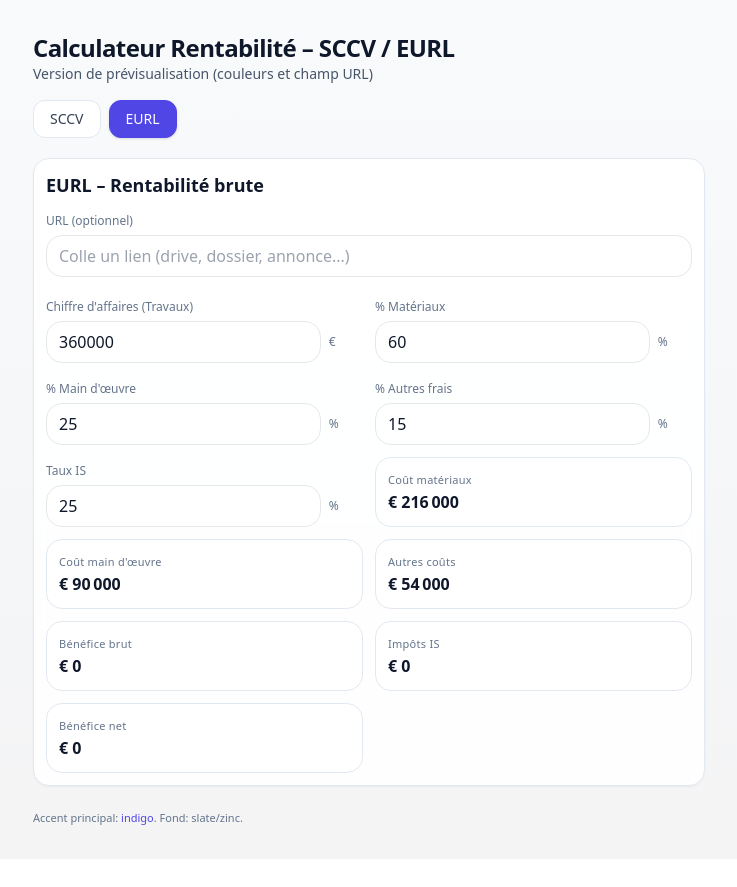
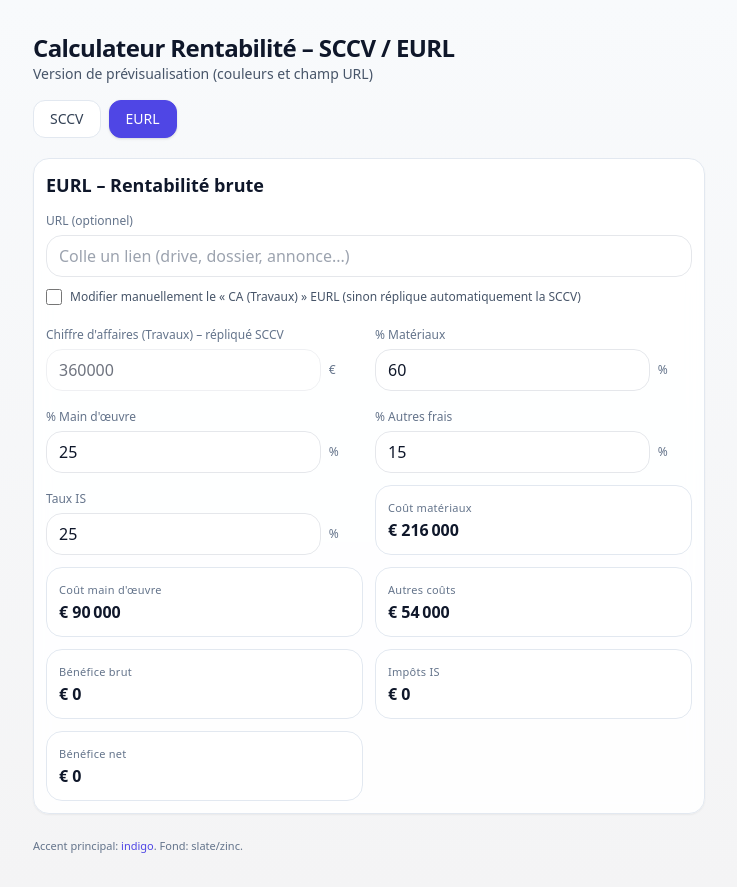
Before and after one commit to Cyse95/Appli-Rentabilit-Immo, a React (Vite) app: page / in a window 1280 px wide. Both pictures are taken after a click on the button "EURL". Shown: the whole page, without its empty margins (271-1008 px from the left). Before the commit the page ends 859 px from the top, so only its background shows below. Built offline with nearby package versions, Linux system fonts and the light colour scheme.

Commit message:
Update App.tsx

```diff
--- a/src/App.tsx
+++ b/src/App.tsx
@@ -2,18 +2,6 @@ import React, { useEffect, useMemo, useState } from "react";
 import { Card, CardContent, CardHeader, CardTitle } from "@/components/ui/card";
 import { Input } from "@/components/ui/input";
 import { Label } from "@/components/ui/label";
-
-/*
-  Preview CANVA – Ajout d'un champ URL sous le titre + thème pro
-  --------------------------------------------------------------
-  - Nouveau champ texte "URL (optionnel)" juste sous chaque titre de carte (SCCV & EURL)
-  - Thème : fond dégradé slate -> zinc, cartes sur fond blanc, accents indigo
-  - Onglets modernisés
-  - Conserve toute la logique précédente :
-      * état remonté dans App, persistance localStorage
-      * sync par défaut EURL.travaux = SCCV.prixRenovM2 * surfaceM2
-        jusqu'à modification manuelle du champ EURL.travaux
-*/
 
 type TabKey = "sccv" | "eurl";
 
@@ -24,6 +12,8 @@ type EURLState = {
   moPct: number;
   caAutresPct: number;
   tauxIS: number;
+  /** NEW: si true, l'utilisateur modifie manuellement; sinon, réplique la SCCV */
+  manualTravaux?: boolean;
 };
 
 type SCCVState = {
@@ -49,11 +39,13 @@ function Num({
   value,
   onChange,
   suffix,
+  disabled,
 }: {
   label: string;
   value: number;
   onChange: (v: number) => void;
   suffix?: string;
+  disabled?: boolean;
 }) {
   return (
     <div className="space-y-1">
@@ -65,7 +57,9 @@ function Num({
           onChange={(e) =>
             onChange(parseFloat(e.target.value.replace(",", ".")) || 0)
           }
-          className="bg-white/60"
+          className={`bg-white/60 ${disabled ? "opacity-60 cursor-not-allowed" : ""}`}
+          disabled={disabled}
+          readOnly={disabled}
         />
         {suffix && (
           <span className="text-xs text-slate-500 w-10 select-none">{suffix}</span>
@@ -136,11 +130,12 @@ function Tabs({
 function CalculateurEURL({
   eurl,
   setEurl,
-  markTravauxTouched,
+  sccvTravaux,
 }: {
   eurl: EURLState;
   setEurl: (s: EURLState) => void;
-  markTravauxTouched: () => void;
+  /** valeur calculée côté SCCV: prixRenovM2 * surfaceM2 */
+  sccvTravaux: number;
 }) {
   const caTotal = useMemo(() => eurl.travaux, [eurl.travaux]);
   const coutMat = useMemo(
@@ -166,12 +161,21 @@ function CalculateurEURL({
   );
   const benefNet = useMemo(() => benefBrut - impots, [benefBrut, impots]);
 
+  // Si le mode n'est PAS manuel, on réplique en continu la valeur SCCV
+  useEffect(() => {
+    if (!eurl.manualTravaux && eurl.travaux !== sccvTravaux) {
+      setEurl({ ...eurl, travaux: sccvTravaux });
+    }
+    // eslint-disable-next-line react-hooks/exhaustive-deps
+  }, [sccvTravaux, eurl.manualTravaux]);
+
   return (
     <Card className="mb-6 shadow-sm border-slate-200 bg-white/90 backdrop-blur">
       <CardHeader className="pb-2">
         <CardTitle className="text-lg font-semibold text-slate-900">
           EURL – Rentabilité brute
         </CardTitle>
+
         {/* Champ URL juste sous le titre */}
         <div className="mt-2">
           <TextField
@@ -181,17 +185,39 @@ function CalculateurEURL({
             onChange={(v) => setEurl({ ...eurl, url: v })}
           />
         </div>
+
+        {/* NEW: Checkbox mode manuel / sync SCCV */}
+        <div className="mt-3 flex items-center gap-2">
+          <input
+            id="chk-manual-travaux"
+            type="checkbox"
+            className="h-4 w-4 accent-indigo-600"
+            checked={!!eurl.manualTravaux}
+            onChange={(e) => {
+              const manual = e.target.checked;
+              if (manual) {
+                // passer en manuel: l'utilisateur pourra éditer librement
+                setEurl({ ...eurl, manualTravaux: true });
+              } else {
+                // repasser en auto: on resynchronise immédiatement puis on verrouille
+                setEurl({ ...eurl, manualTravaux: false, travaux: sccvTravaux });
+              }
+            }}
+          />
+          <Label htmlFor="chk-manual-travaux" className="text-xs text-slate-600">
+            Modifier manuellement le « CA (Travaux) » EURL (sinon réplique automatiquement la SCCV)
+          </Label>
+        </div>
       </CardHeader>
+
       <CardContent>
         <div className="grid grid-cols-2 gap-3">
           <Num
-            label="Chiffre d'affaires (Travaux)"
+            label={`Chiffre d'affaires (Travaux)${eurl.manualTravaux ? "" : " – répliqué SCCV"}`}
             value={eurl.travaux}
             suffix="€"
-            onChange={(v) => {
-              markTravauxTouched();
-              setEurl({ ...eurl, travaux: v });
-            }}
+            disabled={!eurl.manualTravaux}
+            onChange={(v) => setEurl({ ...eurl, travaux: v })}
           />
           <Num
             label="% Matériaux"
@@ -310,7 +336,6 @@ function CalculateurSCCV({
         <CardTitle className="text-lg font-semibold text-slate-900">
           SCCV – Marchand de biens
         </CardTitle>
-        {/* Champ URL juste sous le titre */}
         <div className="mt-2">
           <TextField
             label="URL (optionnel)"
@@ -415,6 +440,7 @@ const DEFAULT_EURL: EURLState = {
   moPct: 25,
   caAutresPct: 15,
   tauxIS: 25,
+  manualTravaux: false, // NEW: par défaut, réplique la SCCV
 };
 
 const DEFAULT_SCCV: SCCVState = {
@@ -432,14 +458,6 @@ const DEFAULT_SCCV: SCCVState = {
 
 export default function App() {
   const [tab, setTab] = useState<TabKey>("sccv");
-
-  const hadEurlInStorage = (() => {
-    try {
-      return !!localStorage.getItem("calc:eurl");
-    } catch {
-      return false;
-    }
-  })();
 
   const [eurl, setEurl] = useState<EURLState>(() => {
     try {
@@ -459,10 +477,7 @@ export default function App() {
     }
   });
 
-  const [eurlTravauxTouched, setEurlTravauxTouched] = useState<boolean>(
-    hadEurlInStorage
-  );
-
+  // Persist
   useEffect(() => {
     try {
       localStorage.setItem("calc:eurl", JSON.stringify(eurl));
@@ -475,14 +490,19 @@ export default function App() {
     } catch {}
   }, [sccv]);
 
-  // Sync par défaut des travaux EURL
+  // valeur travaux calculée côté SCCV
+  const sccvTravaux = useMemo(
+    () => sccv.prixRenovM2 * sccv.surfaceM2,
+    [sccv.prixRenovM2, sccv.surfaceM2]
+  );
+
+  // Si on n'est pas en manuel, on synchronise en continu EURL.travaux
   useEffect(() => {
-    const sccvTravaux = sccv.prixRenovM2 * sccv.surfaceM2;
-    if (!eurlTravauxTouched && eurl.travaux !== sccvTravaux) {
+    if (!eurl.manualTravaux && eurl.travaux !== sccvTravaux) {
       setEurl((prev) => ({ ...prev, travaux: sccvTravaux }));
     }
     // eslint-disable-next-line react-hooks/exhaustive-deps
-  }, [sccv.prixRenovM2, sccv.surfaceM2, eurlTravauxTouched]);
+  }, [sccvTravaux, eurl.manualTravaux]);
 
   return (
     <div className="min-h-screen p-6 md:p-8 bg-gradient-to-b from-slate-50 to-zinc-100 text-slate-900">
@@ -503,7 +523,7 @@ export default function App() {
           <CalculateurEURL
             eurl={eurl}
             setEurl={setEurl}
-            markTravauxTouched={() => setEurlTravauxTouched(true)}
+            sccvTravaux={sccvTravaux}
           />
         )}
 
```
